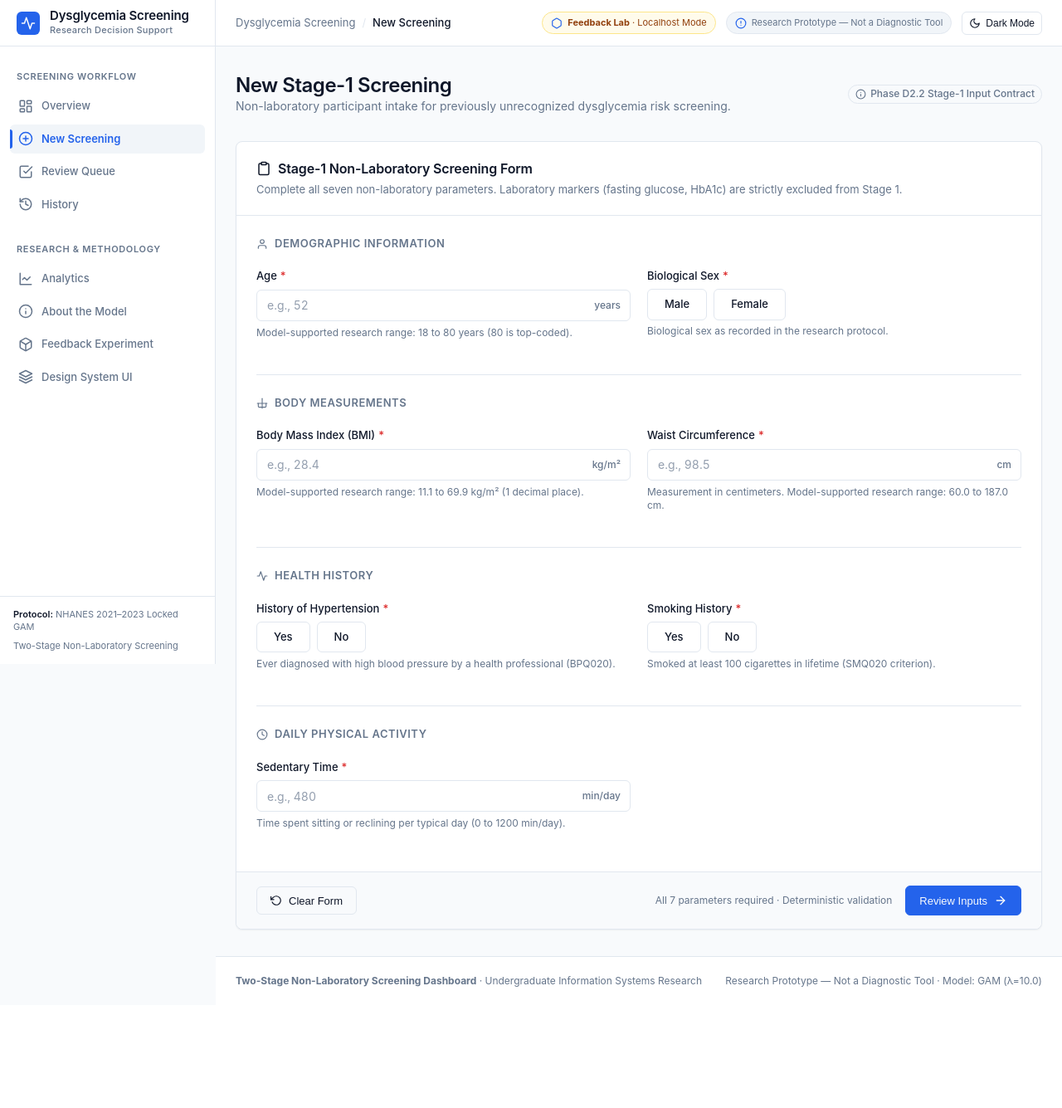
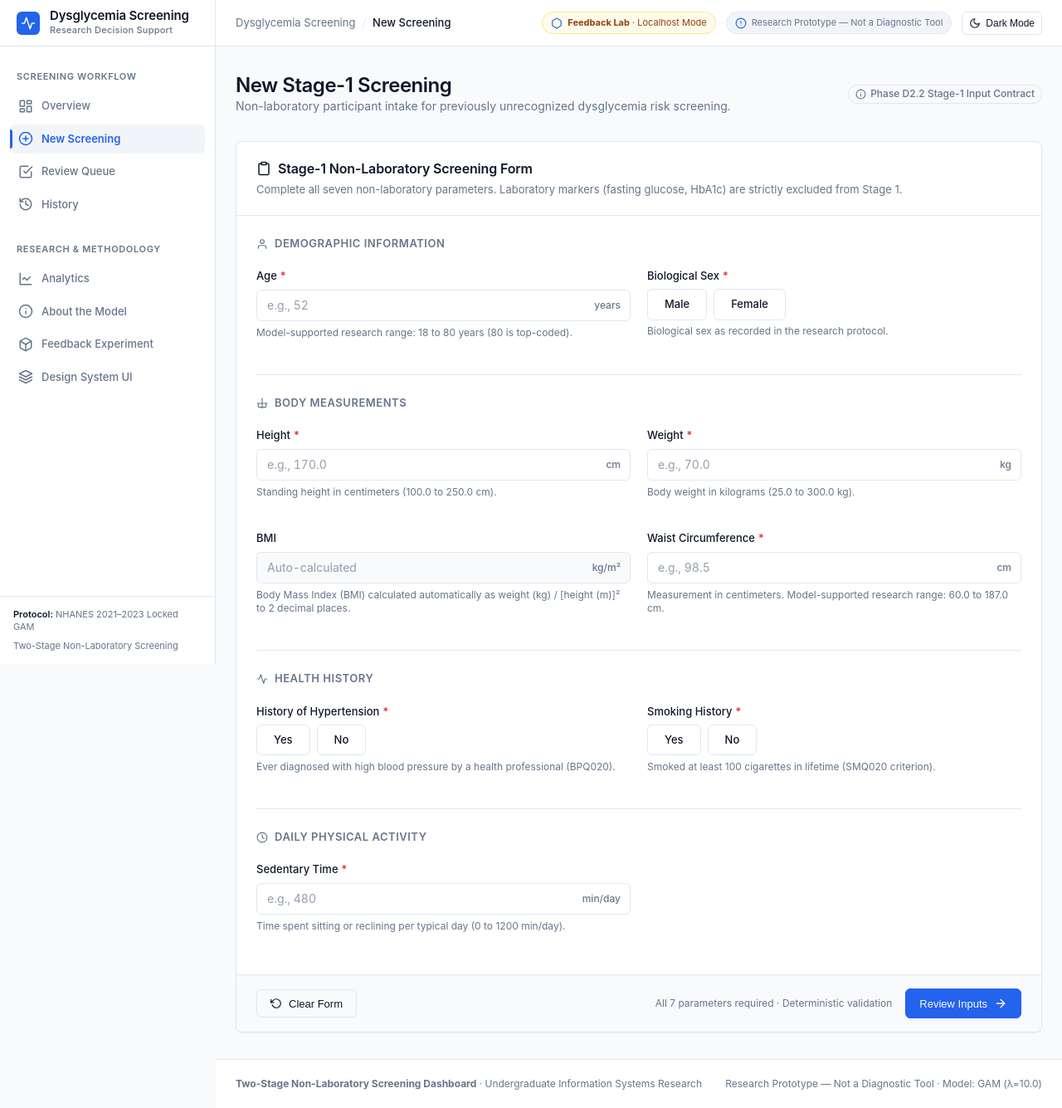
Before and after one commit to BelumIMMO-liburan/dysglycemia-dashboard, a Django app: page /screening/new/ in a window 1280 px wide. Shown: the whole page at 83% size. Before the commit the page ends 1189 px from the top, so only its background shows below. Run offline with Django 5.2, Linux system fonts and the light colour scheme.

Commit message:
feat(screening): replace manual BMI entry with authoritative backend BMI calculator from height and weight

```diff
--- a/dashboard/predictor/forms.py
+++ b/dashboard/predictor/forms.py
@@ -60,25 +60,52 @@ class Stage1ScreeningForm(forms.Form):
         }
     )
 
+    height_cm = forms.FloatField(
+        label='Height',
+        min_value=50.0,
+        max_value=250.0,
+        required=False,
+        widget=forms.NumberInput(attrs={
+            'class': 'ui-input tabular-nums',
+            'placeholder': 'e.g., 170',
+            'min': '50.0',
+            'max': '250.0',
+            'step': '0.1',
+            'aria-describedby': 'id_height_cm_help',
+        }),
+        error_messages={
+            'min_value': 'Height is below the valid range (minimum: 50.0 cm).',
+            'max_value': 'Height is above the valid range (maximum: 250.0 cm).',
+            'invalid': 'Enter a valid numeric height in centimeters.',
+        }
+    )
+
+    weight_kg = forms.FloatField(
+        label='Weight',
+        min_value=20.0,
+        max_value=350.0,
+        required=False,
+        widget=forms.NumberInput(attrs={
+            'class': 'ui-input tabular-nums',
+            'placeholder': 'e.g., 70',
+            'min': '20.0',
+            'max': '350.0',
+            'step': '0.1',
+            'aria-describedby': 'id_weight_kg_help',
+        }),
+        error_messages={
+            'min_value': 'Weight is below the valid range (minimum: 20.0 kg).',
+            'max_value': 'Weight is above the valid range (maximum: 350.0 kg).',
+            'invalid': 'Enter a valid numeric weight in kilograms.',
+        }
+    )
+
     bmi = forms.FloatField(
         label=STAGE1_INPUT_SCHEMA['bmi']['label'],
-        min_value=STAGE1_INPUT_SCHEMA['bmi']['min_value'],
-        max_value=STAGE1_INPUT_SCHEMA['bmi']['max_value'],
-        required=True,
-        widget=forms.NumberInput(attrs={
-            'class': 'ui-input tabular-nums',
-            'placeholder': STAGE1_INPUT_SCHEMA['bmi']['placeholder'],
-            'min': STAGE1_INPUT_SCHEMA['bmi']['min_value'],
-            'max': STAGE1_INPUT_SCHEMA['bmi']['max_value'],
-            'step': '0.1',
-            'aria-describedby': 'id_bmi_help',
+        required=False,
+        widget=forms.HiddenInput(attrs={
+            'id': 'id_bmi',
         }),
-        error_messages={
-            'required': 'Body mass index is required. Enter a value between 11.1 and 69.9 kg/m².',
-            'min_value': 'BMI is below the range supported by the research model (minimum: 11.1 kg/m²).',
-            'max_value': 'BMI is above the range supported by the research model (maximum: 69.9 kg/m²).',
-            'invalid': 'Enter a valid numeric value for BMI (e.g., 28.4).',
-        }
     )
 
     waist_cm = forms.FloatField(
@@ -151,18 +178,55 @@ class Stage1ScreeningForm(forms.Form):
         }
     )
 
-    def clean_bmi(self):
-        """Round BMI to 1 decimal place and re-verify bounds."""
-        val = self.cleaned_data.get('bmi')
-        if val is not None:
-            val = round(val, 1)
-            min_val = STAGE1_INPUT_SCHEMA['bmi']['min_value']
-            max_val = STAGE1_INPUT_SCHEMA['bmi']['max_value']
-            if val < min_val or val > max_val:
-                raise forms.ValidationError(
-                    f'This value ({val}) is outside the range supported by the current research model ({min_val} to {max_val} kg/m²).'
+    def clean(self):
+        cleaned_data = super().clean()
+        height_cm = cleaned_data.get('height_cm')
+        weight_kg = cleaned_data.get('weight_kg')
+        submitted_bmi = cleaned_data.get('bmi')
+
+        min_bmi = Decimal(str(STAGE1_INPUT_SCHEMA['bmi']['min_value']))
+        max_bmi = Decimal(str(STAGE1_INPUT_SCHEMA['bmi']['max_value']))
+
+        # Path 1: Participant intake with height and weight
+        if height_cm is not None or weight_kg is not None:
+            if height_cm is None:
+                self.add_error('height_cm', 'Height is required. Enter height in centimeters.')
+            if weight_kg is None:
+                self.add_error('weight_kg', 'Weight is required. Enter weight in kilograms.')
+
+            if height_cm is not None and weight_kg is not None:
+                if height_cm <= 0:
+                    self.add_error('height_cm', 'Height must be greater than zero.')
+                elif weight_kg <= 0:
+                    self.add_error('weight_kg', 'Weight must be greater than zero.')
+                else:
+                    # Authoritative independent backend BMI calculation: BMI = weight_kg / (height_m ^ 2)
+                    h_m = float(height_cm) / 100.0
+                    w_kg = float(weight_kg)
+                    calculated_bmi = Decimal(str(round(w_kg / (h_m ** 2), 2)))
+
+                    if calculated_bmi < min_bmi or calculated_bmi > max_bmi:
+                        self.add_error(
+                            'weight_kg',
+                            f'Calculated BMI ({calculated_bmi:.2f} kg/m²) is outside the model-supported research range ({min_bmi} to {max_bmi} kg/m²). Please verify height and weight inputs.'
+                        )
+
+                    # Authoritative override: never trust client-submitted BMI
+                    cleaned_data['bmi'] = calculated_bmi
+
+        # Path 2: Direct BMI submission (backward compatibility for existing automated test payloads)
+        elif submitted_bmi is not None:
+            rounded_bmi = Decimal(str(round(float(submitted_bmi), 2)))
+            if rounded_bmi < min_bmi or rounded_bmi > max_bmi:
+                self.add_error(
+                    'bmi',
+                    f'This value ({rounded_bmi}) is outside the range supported by the current research model ({min_bmi} to {max_bmi} kg/m²).'
                 )
-        return val
+            cleaned_data['bmi'] = rounded_bmi
+        else:
+            self.add_error('bmi', 'Height and weight are required to calculate BMI.')
+
+        return cleaned_data
 
     def clean_waist_cm(self):
         """Round waist circumference to 1 decimal place and re-verify bounds."""
@@ -204,7 +268,7 @@ class Stage1ScreeningForm(forms.Form):
         hyp_display = dict(HYPERTENSION_CHOICES).get(cd['hypertension_history'], cd['hypertension_history'])
         smk_display = dict(SMOKING_CHOICES).get(cd['smoking_history'], cd['smoking_history'])
 
-        return [
+        summary = [
             {
                 'canonical_name': 'age',
                 'label': STAGE1_INPUT_SCHEMA['age']['label'],
@@ -221,11 +285,39 @@ class Stage1ScreeningForm(forms.Form):
                 'unit': None,
                 'section': STAGE1_INPUT_SCHEMA['sex']['section_title'],
             },
+        ]
+        if cd.get('height_cm') is not None:
+            summary.append({
+                'canonical_name': 'height_cm',
+                'label': 'Height',
+                'value': cd['height_cm'],
+                'display_value': f"{cd['height_cm']:.1f} cm",
+                'unit': 'cm',
+                'section': '2. Body Measurements',
+            })
+        if cd.get('weight_kg') is not None:
+            summary.append({
+                'canonical_name': 'weight_kg',
+                'label': 'Weight',
+                'value': cd['weight_kg'],
+                'display_value': f"{cd['weight_kg']:.1f} kg",
+                'unit': 'kg',
+                'section': '2. Body Measurements',
+            })
+
+        # When height_cm is present, display calculated BMI formatted to 2 decimal places
+        # For legacy direct-BMI payloads, preserve the original value format
+        if cd.get('height_cm') is not None:
+            bmi_display_str = f"{cd['bmi']:.2f} kg/m²"
+        else:
+            bmi_display_str = f"{cd['bmi']} kg/m²"
+
+        summary.extend([
             {
                 'canonical_name': 'bmi',
                 'label': STAGE1_INPUT_SCHEMA['bmi']['label'],
                 'value': cd['bmi'],
-                'display_value': f"{cd['bmi']:.1f} kg/m²",
+                'display_value': bmi_display_str,
                 'unit': STAGE1_INPUT_SCHEMA['bmi']['unit'],
                 'section': STAGE1_INPUT_SCHEMA['bmi']['section_title'],
             },
@@ -261,7 +353,8 @@ class Stage1ScreeningForm(forms.Form):
                 'unit': STAGE1_INPUT_SCHEMA['sedentary_minutes_day']['unit'],
                 'section': STAGE1_INPUT_SCHEMA['sedentary_minutes_day']['section_title'],
             },
-        ]
+        ])
+        return summary
 
 
 import re
--- a/dashboard/predictor/models.py
+++ b/dashboard/predictor/models.py
@@ -168,8 +168,8 @@ class ScreeningRecord(models.Model):
         help_text="Biological sex (male or female)"
     )
     bmi = models.DecimalField(
-        max_digits=4,
-        decimal_places=1,
+        max_digits=5,
+        decimal_places=2,
         help_text="Body Mass Index in kg/m² (11.1 to 69.9)"
     )
     waist_cm = models.DecimalField(
--- a/dashboard/predictor/services/screening_explanation.py
+++ b/dashboard/predictor/services/screening_explanation.py
@@ -91,7 +91,7 @@ class ScreeningExplanationResult:
 FEATURE_DISPLAY_METADATA = {
     'age': ('Age', lambda v: f"{v} years"),
     'sex': ('Biological Sex', lambda v: 'Male' if str(v).lower() in ['male', '1', '1.0'] else 'Female'),
-    'bmi': ('Body Mass Index (BMI)', lambda v: f"{float(v):.1f} kg/m²"),
+    'bmi': ('Body Mass Index (BMI)', lambda v: f"{float(v):.2f} kg/m²"),
     'waist_cm': ('Waist Circumference', lambda v: f"{float(v):.1f} cm"),
     'hypertension_history': ('History of Hypertension', lambda v: 'Yes' if str(v).lower() in ['yes', '1', '1.0'] else 'No'),
     'smoking_history': ('Smoking History', lambda v: 'Yes (≥100 cigarettes)' if str(v).lower() in ['yes', '1', '1.0'] else 'No'),
--- a/dashboard/predictor/templates/predictor/new_screening.html
+++ b/dashboard/predictor/templates/predictor/new_screening.html
@@ -206,6 +206,8 @@
                 <input type="hidden" name="idempotency_token" value="{{ idempotency_token|default:'' }}">
                 <input type="hidden" name="age" value="{{ form.age.value }}">
                 <input type="hidden" name="sex" value="{{ form.sex.value }}">
+                <input type="hidden" name="height_cm" value="{{ form.height_cm.value|default:'' }}">
+                <input type="hidden" name="weight_kg" value="{{ form.weight_kg.value|default:'' }}">
                 <input type="hidden" name="bmi" value="{{ form.bmi.value }}">
                 <input type="hidden" name="waist_cm" value="{{ form.waist_cm.value }}">
                 <input type="hidden" name="hypertension_history" value="{{ form.hypertension_history.value }}">
@@ -349,25 +351,77 @@
                 </div>
 
                 <div class="ui-form-grid">
-                    <!-- Field 3: BMI -->
+                    <!-- Field 3a: Height -->
                     <div class="ui-form-group">
-                        <label class="ui-label required" for="id_bmi">Body Mass Index (BMI)</label>
+                        <label class="ui-label required" for="id_height_cm">Height</label>
                         <div class="ui-input-group">
                             <input type="number"
-                                   name="bmi"
-                                   id="id_bmi"
+                                   name="height_cm"
+                                   id="id_height_cm"
+                                   value="{{ form.height_cm.value|default:'' }}"
+                                   class="ui-input tabular-nums"
+                                   placeholder="e.g., 170.0"
+                                   min="100.0"
+                                   max="250.0"
+                                   step="0.1"
+                                   required
+                                   aria-describedby="id_height_cm_help{% if form.height_cm.errors %} id_height_cm_error{% endif %}"
+                                   {% if form.height_cm.errors %}aria-invalid="true"{% endif %}>
+                            <span class="ui-input-unit">cm</span>
+                        </div>
+                        <span class="ui-form-help" id="id_height_cm_help">Standing height in centimeters (100.0 to 250.0 cm).</span>
+                        {% if form.height_cm.errors %}
+                        <span class="ui-form-error" id="id_height_cm_error" role="alert">
+                            <svg width="12" height="12" viewBox="0 0 24 24" fill="none" stroke="currentColor" stroke-width="2" stroke-linecap="round" stroke-linejoin="round" aria-hidden="true"><circle cx="12" cy="12" r="10"/><line x1="12" y1="8" x2="12" y2="12"/><line x1="12" y1="16" x2="12.01" y2="16"/></svg>
+                            {{ form.height_cm.errors.0 }}
+                        </span>
+                        {% endif %}
+                    </div>
+
+                    <!-- Field 3b: Weight -->
+                    <div class="ui-form-group">
+                        <label class="ui-label required" for="id_weight_kg">Weight</label>
+                        <div class="ui-input-group">
+                            <input type="number"
+                                   name="weight_kg"
+                                   id="id_weight_kg"
+                                   value="{{ form.weight_kg.value|default:'' }}"
+                                   class="ui-input tabular-nums"
+                                   placeholder="e.g., 70.0"
+                                   min="25.0"
+                                   max="300.0"
+                                   step="0.1"
+                                   required
+                                   aria-describedby="id_weight_kg_help{% if form.weight_kg.errors %} id_weight_kg_error{% endif %}"
+                                   {% if form.weight_kg.errors %}aria-invalid="true"{% endif %}>
+                            <span class="ui-input-unit">kg</span>
+                        </div>
+                        <span class="ui-form-help" id="id_weight_kg_help">Body weight in kilograms (25.0 to 300.0 kg).</span>
+                        {% if form.weight_kg.errors %}
+                        <span class="ui-form-error" id="id_weight_kg_error" role="alert">
+                            <svg width="12" height="12" viewBox="0 0 24 24" fill="none" stroke="currentColor" stroke-width="2" stroke-linecap="round" stroke-linejoin="round" aria-hidden="true"><circle cx="12" cy="12" r="10"/><line x1="12" y1="8" x2="12" y2="12"/><line x1="12" y1="16" x2="12.01" y2="16"/></svg>
+                            {{ form.weight_kg.errors.0 }}
+                        </span>
+                        {% endif %}
+                    </div>
+
+                    <!-- Field 3c: Calculated BMI -->
+                    <div class="ui-form-group">
+                        <label class="ui-label" for="id_bmi_display">BMI</label>
+                        <div class="ui-input-group">
+                            <input type="text"
+                                   id="id_bmi_display"
                                    value="{{ form.bmi.value|default:'' }}"
                                    class="ui-input tabular-nums"
-                                   placeholder="e.g., 28.4"
-                                   min="11.1"
-                                   max="69.9"
-                                   step="0.1"
-                                   required
-                                   aria-describedby="id_bmi_help{% if form.bmi.errors %} id_bmi_error{% endif %}"
+                                   placeholder="Auto-calculated"
+                                   readonly
+                                   style="background-color: hsl(var(--muted) / 0.5); cursor: default;"
+                                   aria-describedby="id_bmi_display_help{% if form.bmi.errors %} id_bmi_error{% endif %}"
                                    {% if form.bmi.errors %}aria-invalid="true"{% endif %}>
                             <span class="ui-input-unit">kg/m²</span>
+                            <input type="hidden" name="bmi" id="id_bmi" value="{{ form.bmi.value|default:'' }}">
                         </div>
-                        <span class="ui-form-help" id="id_bmi_help">Model-supported research range: 11.1 to 69.9 kg/m² (1 decimal place).</span>
+                        <span class="ui-form-help" id="id_bmi_display_help">Body Mass Index (BMI) calculated automatically as weight (kg) / [height (m)]² to 2 decimal places.</span>
                         {% if form.bmi.errors %}
                         <span class="ui-form-error" id="id_bmi_error" role="alert">
                             <svg width="12" height="12" viewBox="0 0 24 24" fill="none" stroke="currentColor" stroke-width="2" stroke-linecap="round" stroke-linejoin="round" aria-hidden="true"><circle cx="12" cy="12" r="10"/><line x1="12" y1="8" x2="12" y2="12"/><line x1="12" y1="16" x2="12.01" y2="16"/></svg>
@@ -551,3 +605,60 @@
 </div>
 {% endif %}
 {% endblock %}
+
+{% block extra_js %}
+<script>
+document.addEventListener('DOMContentLoaded', function() {
+    const heightInput = document.getElementById('id_height_cm');
+    const weightInput = document.getElementById('id_weight_kg');
+    const bmiDisplay = document.getElementById('id_bmi_display');
+    const bmiHidden = document.getElementById('id_bmi');
+    const form = document.getElementById('stage1-screening-form');
+
+    function calculateAndRenderBMI() {
+        if (!heightInput || !weightInput || !bmiDisplay) return;
+        const h = parseFloat(heightInput.value);
+        const w = parseFloat(weightInput.value);
+
+        if (!isNaN(h) && !isNaN(w) && h > 0 && w > 0) {
+            const hMeters = h / 100.0;
+            const bmi = w / (hMeters * hMeters);
+            const formatted = bmi.toFixed(2);
+            bmiDisplay.value = formatted;
+            if (bmiHidden) {
+                bmiHidden.value = formatted;
+            }
+        } else {
+            bmiDisplay.value = '';
+            if (bmiHidden) {
+                bmiHidden.value = '';
+            }
+        }
+    }
+
+    if (heightInput && weightInput) {
+        heightInput.addEventListener('input', calculateAndRenderBMI);
+        weightInput.addEventListener('input', calculateAndRenderBMI);
+
+        // Initial run for prefilled / re-rendered values
+        if (heightInput.value && weightInput.value) {
+            calculateAndRenderBMI();
+        } else if (bmiHidden && bmiHidden.value && bmiDisplay) {
+            const existingBmi = parseFloat(bmiHidden.value);
+            if (!isNaN(existingBmi)) {
+                bmiDisplay.value = existingBmi.toFixed(2);
+            }
+        }
+    }
+
+    if (form) {
+        form.addEventListener('reset', function() {
+            setTimeout(function() {
+                if (bmiDisplay) bmiDisplay.value = '';
+                if (bmiHidden) bmiHidden.value = '';
+            }, 10);
+        });
+    }
+});
+</script>
+{% endblock %}
```
Also changed, not shown: dashboard/predictor/screening_schema.py (+5 -5 lines), dashboard/predictor/test_bmi_calculator.py (added, +137 -0 lines), dashboard/predictor/migrations/0009_alter_screeningrecord_bmi.py (added).
